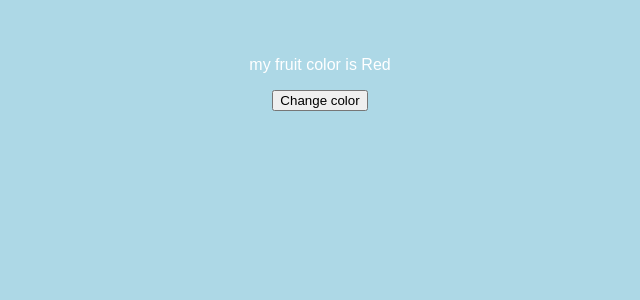
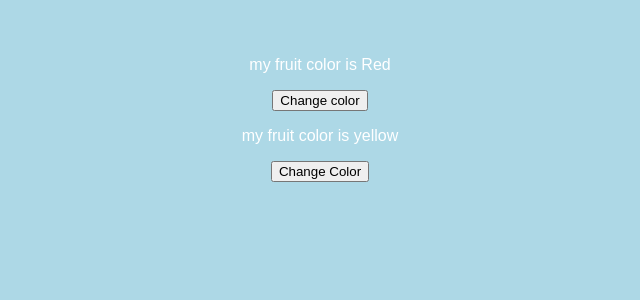
Before and after one commit to PrabhuSPK/ReactJs_Basics_02, a React (Create React App) app in the folder project/: page / in a window 1280 px wide. Shown: the top 300 px of the page, without its empty margins (320-960 px from the left). Built offline with nearby package versions, Linux system fonts and the light colour scheme.

Commit message:
Hooks-useState(Function & Class Based)(FuntuseState.js & ClassuseState.js)

```diff
--- /dev/null
+++ b/project/src/components/ClassuseState.js
@@ -0,0 +1,21 @@
+import React from "react";
+
+class ClassuseState extends React.Component{
+
+    constructor(){
+        super();
+        this.state = {color : 'yellow'}
+    }
+
+    render()
+    {
+        return(
+            <>
+            <p>my fruit color is { this.state.color } </p>
+            <button type="button" onClick={ () => { this.setState({ color : 'green' }) } }>Change Color</button>
+            </>
+        )
+    }
+}
+
+export default ClassuseState;
--- a/project/src/components/UseStatee.js
+++ b/project/src/components/FuntuseState.js
@@ -1,6 +1,6 @@
 import { useState } from "react";
 
-function UseStatee(){
+function FuntuseState(){
 const [first,setSecond] = useState('Red')
 
     return(
@@ -12,4 +12,4 @@ const [first,setSecond] = useState('Red')
 }
 
 
-export default UseStatee;
+export default FuntuseState;
--- a/project/src/index.js
+++ b/project/src/index.js
@@ -8,7 +8,8 @@ import Two from './components/Two'
 import Three from './components/Three'
 import Four from './components/Four';
 import Header from './components/Header';
-import UseStatee from './components/UseStatee'
+import FuntuseState from './components/FuntuseState'
+import ClassuseState from './components/ClassuseState';
 
 const root = ReactDOM.createRoot(document.getElementById('root'));
 root.render(
@@ -21,7 +22,8 @@ root.render(
     {/* <Four /> */}
     {/* <Header /> */}
 
-    <UseStatee />
+    <FuntuseState />
+    <ClassuseState />
   </React.StrictMode>
 );
 
```
